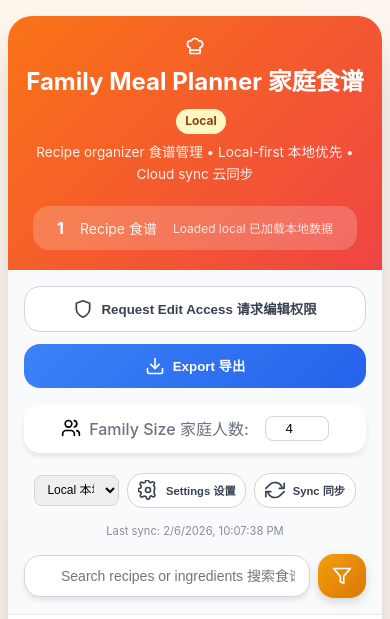
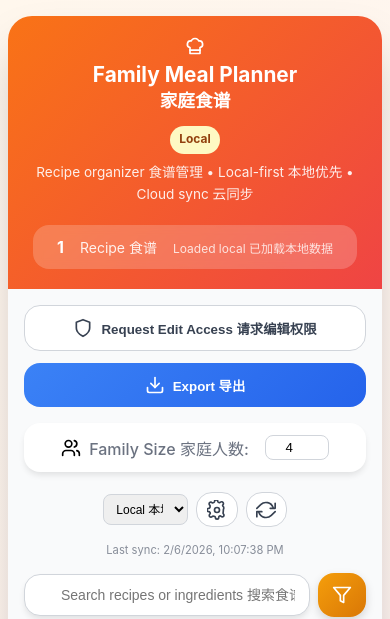
Before and after one commit to bamboolegend/familymealplanner, a plain HTML site: page index.html in a window 390 px wide. Shown: the top 619 px of the page. Drawn offline with nearby package versions, Linux system fonts and the light colour scheme; no server answers.

Commit message:
Add files via upload

```diff
--- a/index.html
+++ b/index.html
@@ -35,6 +35,8 @@
         .header-gradient { background: linear-gradient(135deg, #f97316 0%, #ef4444 100%); }
         .header-container { padding: 2rem; display: flex; justify-content: space-between; align-items: center; flex-wrap: wrap; gap: 1rem; }
         .header-title { font-size: 2.25rem; font-weight: bold; color: white; margin: 0 0 0.5rem 0; display: flex; align-items: center; gap: 0.75rem; }
+        .title-text { display: inline; }
+        .title-chinese { white-space: nowrap; }
         .header-subtitle { color: rgba(255, 255, 255, 0.9); font-size: 0.95rem; margin: 0; }
 
         .recipe-counter {
@@ -257,14 +259,26 @@
                 gap: 1.25rem;
             }
             .header-title {
-                font-size: clamp(1.5rem, 4vw, 2rem);
-                line-height: 1.2;
+                font-size: clamp(1.3rem, 5vw, 1.8rem);
+                line-height: 1.4;
                 flex-wrap: wrap;
                 justify-content: center;
                 align-items: center;
+                flex-direction: column;
+                gap: 0.25rem;
             }
             .header-subtitle { font-size: 0.85rem; line-height: 1.6; }
-            .header-title .badge { margin-left: 0.75rem; vertical-align: middle; }
+            .header-title .badge { margin-left: 0; margin-top: 0.5rem; }
+
+            /* Title text: Chinese on new line for mobile */
+            .title-text { display: flex; flex-direction: column; align-items: center; }
+            .title-chinese { display: block; font-size: 0.85em; }
+
+            /* Hide button text on mobile, show only icons */
+            .storage-controls .btn span { display: none; }
+            .storage-controls .btn { padding: 0.6rem; min-width: auto; }
+            .storage-controls select { width: 7rem !important; font-size: 0.8rem; }
+            .storage-controls > span.small { font-size: 0.75rem; }
             .control-bar { padding: 1rem; }
             .control-row { flex-direction: column; align-items: stretch; gap: 1rem; }
             .control-group { flex-direction: column; width: 100%; gap: 0.75rem; }
@@ -321,7 +335,9 @@
 }
 
         @media (max-width: 480px) {
-            .header-title { font-size: clamp(1.25rem, 3.5vw, 1.75rem); }
+            .header-title { font-size: clamp(1.1rem, 4.5vw, 1.5rem); }
+            .title-chinese { font-size: 0.9em; }
+            .storage-controls select { width: 6rem !important; font-size: 0.75rem; padding: 0.4rem; }
             .search-input { padding: 0.625rem 0.75rem 0.625rem 2rem; font-size: 0.8rem; }
             .control-group .btn { padding: 0.625rem 1rem; font-size: 0.875rem; }
             .control-bar > div:nth-child(2) > div:first-child { gap: 0.2rem; }
@@ -347,7 +363,7 @@
                 <div class="header-gradient">
                     <div class="header-container">
                         <div>
-                            <h1 class="header-title">Family Meal Planner 家庭食谱</h1>
+                            <h1 class="header-title"><span class="title-text">Family Meal Planner <span class="title-chinese">家庭食谱</span></span></h1>
                             <p class="header-subtitle">Local-first recipes with optional Firebase sync 本地优先，支持跨设备云同步</p>
                         </div>
                         <div id="syncSummary" class="recipe-counter">
@@ -1004,7 +1020,11 @@ const isYouTubeShort = (url) => {
                 React.createElement('div', { className:'header-gradient' },
                     React.createElement('div', { className:'header-container' },
                         React.createElement('div', null,
-                            React.createElement('h1', { className:'header-title' }, React.createElement(ChefHat,{style:{width:'2.2rem',height:'2.2rem'}}), 'Family Meal Planner 家庭食谱', React.createElement(StorageBadge)),
+                            React.createElement('h1', { className:'header-title' },
+                                React.createElement(ChefHat,{style:{width:'2.2rem',height:'2.2rem'}}),
+                                React.createElement('span', { className:'title-text' }, 'Family Meal Planner ', React.createElement('span', { className:'title-chinese' }, '家庭食谱')),
+                                React.createElement(StorageBadge)
+                            ),
                             React.createElement('p', { className:'header-subtitle' }, 'Recipe organizer 食谱管理 • Local-first 本地优先 • Cloud sync 云同步')
                         ),
                         (recipes && recipes.length>0) && React.createElement('div', { className:'recipe-counter' },
@@ -1057,7 +1077,7 @@ const isYouTubeShort = (url) => {
 
                     // Middle section: App-level storage controls
                     React.createElement('div', { style:{ marginTop:'1rem', display:'flex', gap:'0.75rem', flexWrap:'wrap', alignItems:'center', justifyContent:'space-between' } },
-                        React.createElement('div', { style:{ display:'flex', gap:'0.5rem', alignItems:'center' } },
+                        React.createElement('div', { className:'storage-controls', style:{ display:'flex', gap:'0.5rem', alignItems:'center' } },
                             React.createElement('span', { className:'small' }, 'Storage 存储:'),
                             React.createElement('select', { className:'form-input', style:{ width:'10rem' }, value: storageMode, onChange: async (e)=>{
                                 const val = e.target.value;
```
